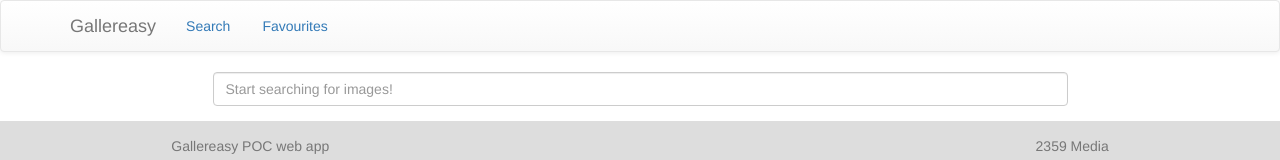
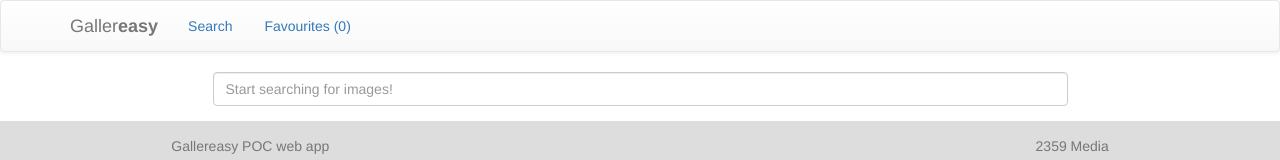
Before and after one commit to natebakescakes/2359-take-home-test, a React (Create React App) app: page / in a window 1280 px wide. Shown: the top 160 px of the page. Built offline with nearby package versions, Linux system fonts and the light colour scheme.

Commit message:
Modify brand

```diff
--- a/src/App.js
+++ b/src/App.js
@@ -99,10 +99,10 @@ class App extends React.Component {
             <div>
                 <HashRouter>
                     <Navbar>
-                        <Navbar.Header><Navbar.Brand>Gallereasy</Navbar.Brand></Navbar.Header>
+                        <Navbar.Header><Navbar.Brand>Galler<b>easy</b></Navbar.Brand></Navbar.Header>
                         <Nav bsStyle="pills">
                             <NavItem><NavLink to="/search">Search</NavLink></NavItem>
-                            <NavItem><NavLink to="/favourites">Favourites</NavLink></NavItem>
+                            <NavItem><NavLink to="/favourites">Favourites ({this.state.favouriteImages.length})</NavLink></NavItem>
                         </Nav>
                     </Navbar>
                 </HashRouter>
```
